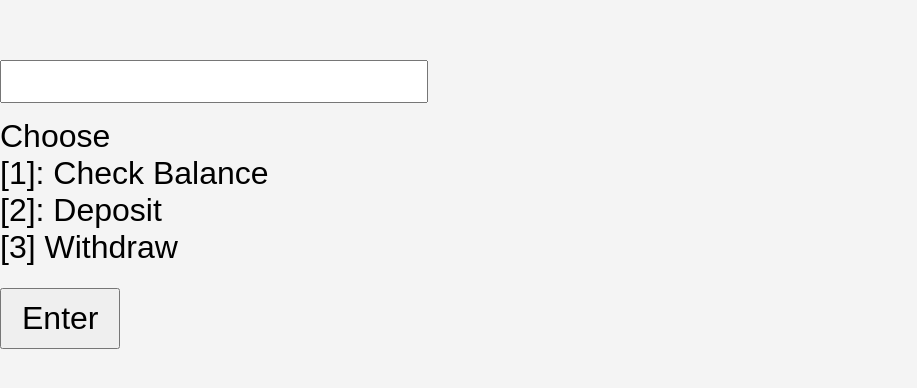
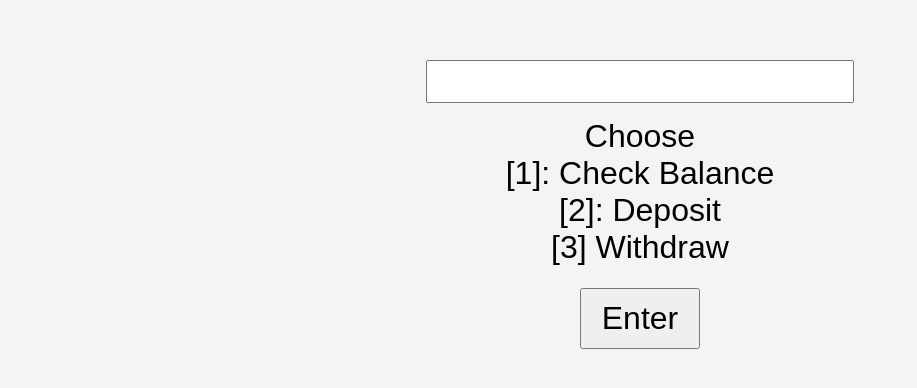
Before and after one commit to iamdanielferreras/JavaScript-project3---The-Simple-ATM-Simulator, a plain HTML site: page index.html in a window 1280 px wide. Shown: the part 188-576 px from the top of the page, without its empty margins (0-917 px from the left). Drawn offline with Linux system fonts and the light colour scheme.

Commit message:
Update styles for main container alignment and text
Added alignment and text centering styles to the main container.

```diff
--- a/style.css
+++ b/style.css
@@ -4,7 +4,9 @@ body {
     display: flex;
     flex-direction: column;
     justify-content: center;
+    align-items: center;
     min-height: 100vh;
+    text-align: center;
     font-family: sans-serif;
     background-color: #f4f4f4;
 }
```
